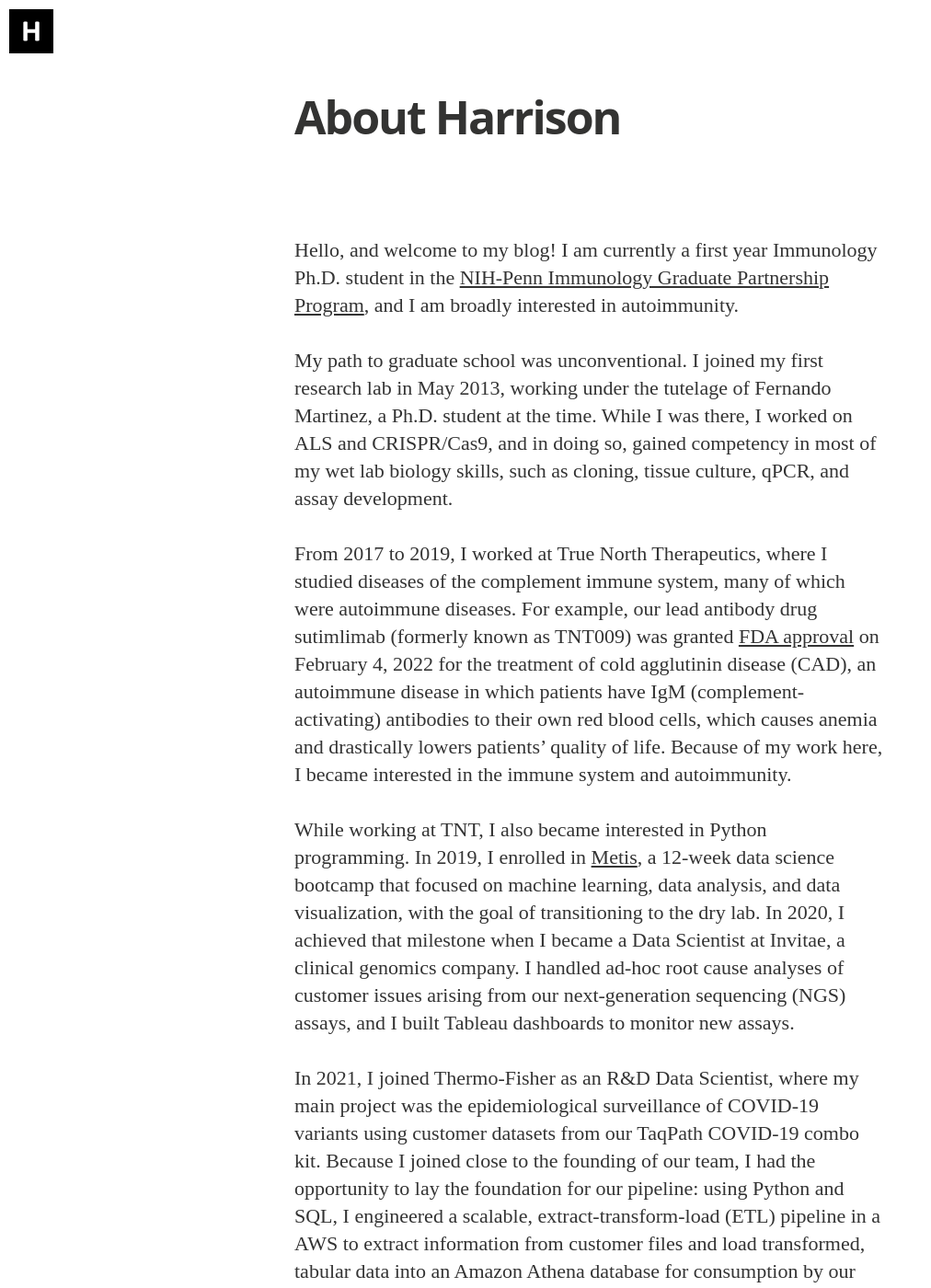
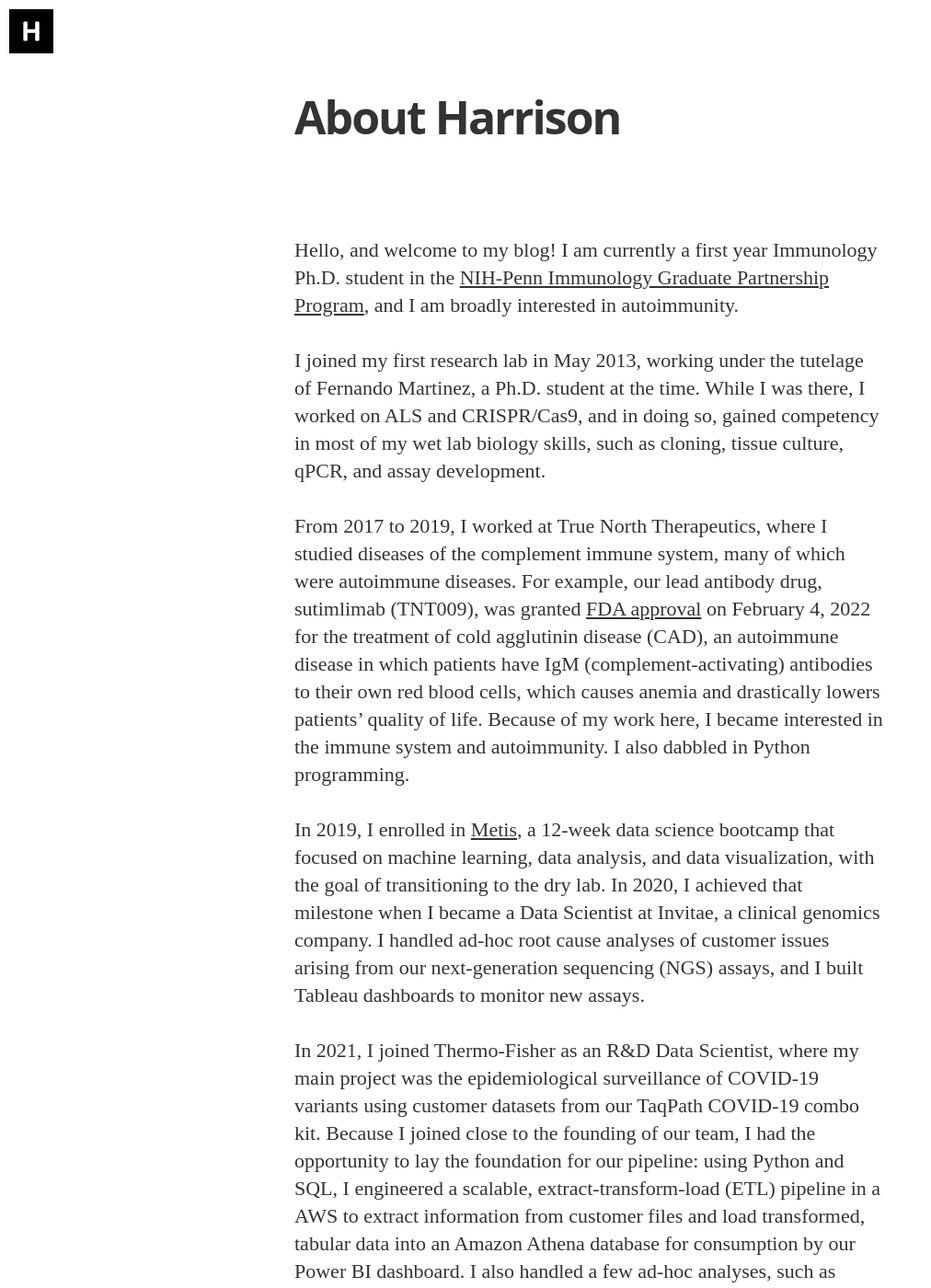
Before and after one commit to harrisonized/harrisonized.github.io, a Jekyll site: the page built from about.md, in a window 1280 px wide and 1400 px high. Shown: the whole window at 92% size, without its empty margins (0-1012 px from the left). Built offline with Jekyll 4.4.1, drawn with Linux system fonts in a browser that asks for light colours; nearby versions of some CDN libraries; some web fonts are replaced; some of the changed text lies outside the part shown.

Commit message:
update extended resume, add to about page

```diff
--- a/about.md
+++ b/about.md
@@ -10,14 +10,16 @@
 
 Hello, and welcome to my blog! I am currently a first year Immunology Ph.D. student in the [NIH-Penn Immunology Graduate Partnership Program](https://www.med.upenn.edu/nih-igg-partnership/), and I am broadly interested in autoimmunity.
 
-My path to graduate school was unconventional. I joined my first research lab in May 2013, working under the tutelage of Fernando Martinez, a Ph.D. student at the time. While I was there, I worked on ALS and CRISPR/Cas9, and in doing so, gained competency in most of my wet lab biology skills, such as cloning, tissue culture, qPCR, and assay development.
+I joined my first research lab in May 2013, working under the tutelage of Fernando Martinez, a Ph.D. student at the time. While I was there, I worked on ALS and CRISPR/Cas9, and in doing so, gained competency in most of my wet lab biology skills, such as cloning, tissue culture, qPCR, and assay development.
 
-From 2017 to 2019, I worked at True North Therapeutics, where I studied diseases of the complement immune system, many of which were autoimmune diseases. For example, our lead antibody drug sutimlimab (formerly known as TNT009) was granted [FDA approval](https://www.fda.gov/drugs/news-events-human-drugs/fda-approves-treatment-adults-rare-type-anemia) on February 4, 2022 for the treatment of cold agglutinin disease (CAD), an autoimmune disease in which patients have IgM (complement-activating) antibodies to their own red blood cells, which causes anemia and drastically lowers patients' quality of life. Because of my work here, I became interested in the immune system and autoimmunity.
+From 2017 to 2019, I worked at True North Therapeutics, where I studied diseases of the complement immune system, many of which were autoimmune diseases. For example, our lead antibody drug, sutimlimab (TNT009), was granted [FDA approval](https://www.fda.gov/drugs/news-events-human-drugs/fda-approves-treatment-adults-rare-type-anemia) on February 4, 2022 for the treatment of cold agglutinin disease (CAD), an autoimmune disease in which patients have IgM (complement-activating) antibodies to their own red blood cells, which causes anemia and drastically lowers patients' quality of life. Because of my work here, I became interested in the immune system and autoimmunity. I also dabbled in Python programming.
 
-While working at TNT, I also became interested in Python programming. In 2019, I enrolled in [Metis](https://www.thisismetis.com/), a 12-week data science bootcamp that focused on machine learning, data analysis, and data visualization, with the goal of transitioning to the dry lab. In 2020, I achieved that milestone when I became a Data Scientist at Invitae, a clinical genomics company. I handled ad-hoc root cause analyses of customer issues arising from our next-generation sequencing (NGS) assays, and I built Tableau dashboards to monitor new assays.
+In 2019, I enrolled in [Metis](https://www.thisismetis.com/), a 12-week data science bootcamp that focused on machine learning, data analysis, and data visualization, with the goal of transitioning to the dry lab. In 2020, I achieved that milestone when I became a Data Scientist at Invitae, a clinical genomics company. I handled ad-hoc root cause analyses of customer issues arising from our next-generation sequencing (NGS) assays, and I built Tableau dashboards to monitor new assays.
 
 In 2021, I joined Thermo-Fisher as an R&D Data Scientist, where my main project was the epidemiological surveillance of COVID-19 variants using customer datasets from our TaqPath COVID-19 combo kit. Because I joined close to the founding of our team, I had the opportunity to lay the foundation for our pipeline: using Python and SQL, I engineered a scalable, extract-transform-load (ETL) pipeline in a AWS to extract information from customer files and load transformed, tabular data into an Amazon Athena database for consumption by our Power BI dashboard. I also handled a few ad-hoc analyses, such as analyzing the outcomes of sample repeats.
 
-In my Ph.D., I aim to use both my wet lab and dry lab skills to conduct research in autoimmunity. I am currently doing my first rotation in the [Michela Locci's lab](https://www.loccilab.com/), where I my main project will be on the role of Activin A in autoimmunity. The original purpose of this blog was to showcase my completed data science projects, but moving forward, I will write about anything technical that I feel is important. If you would like to chat about anything science or data science related, please feel free to email me at [harrison.c.wang@gmail.com](mailto:harrison.c.wang@gmail.com).
+In my Ph.D., I aim to use both my wet lab and dry lab skills to conduct research in autoimmunity. I am currently doing my first rotation in the [Michela Locci's lab](https://www.loccilab.com/), where I my main project will be on the role of Activin A in autoimmunity. The original purpose of this blog was to showcase my completed data science projects, but moving forward, I will write about anything technical that I feel is important. For a detailed summary of my experiences, please see my [extended-resume](https://harrisonized.github.io/resume/harrison-wang-extended-resume.pdf)
+
+If you would like to chat about anything science or data science related, please feel free to email me at [harrison.c.wang@gmail.com](mailto:harrison.c.wang@gmail.com).
 
 Happy reading!
```
